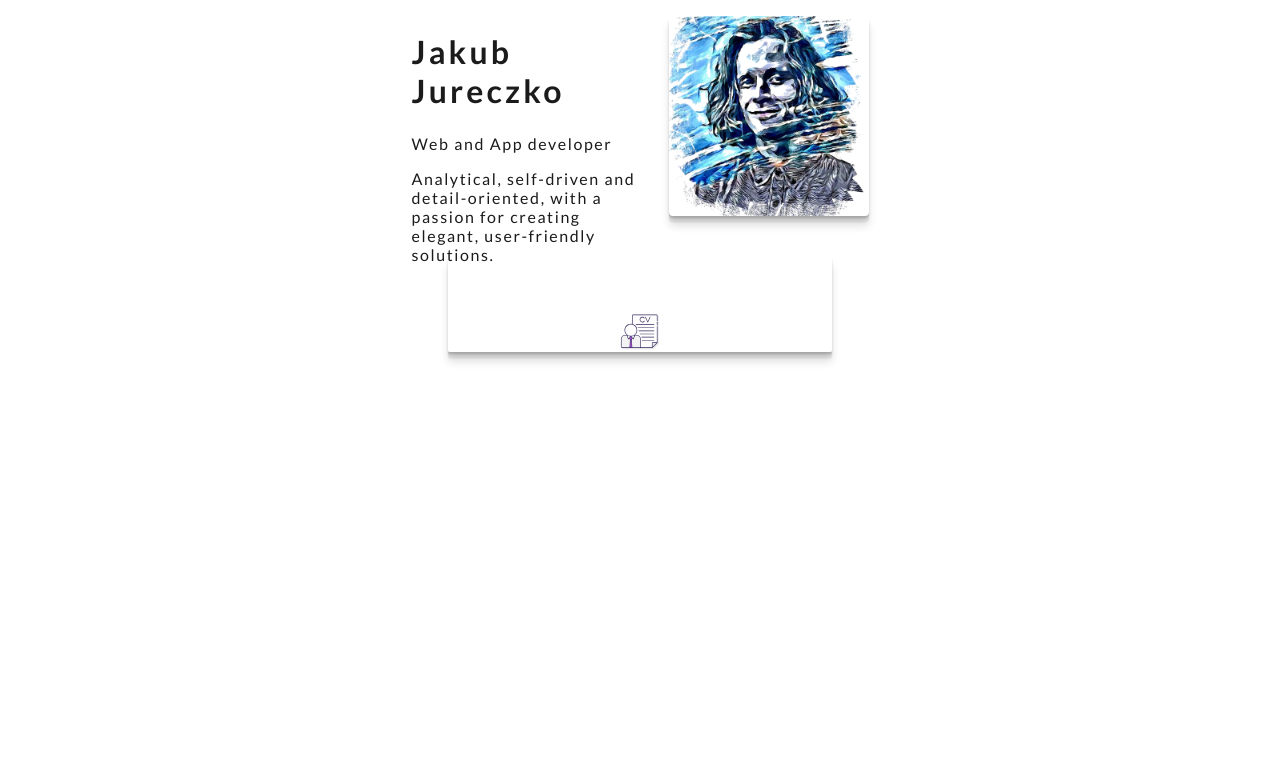
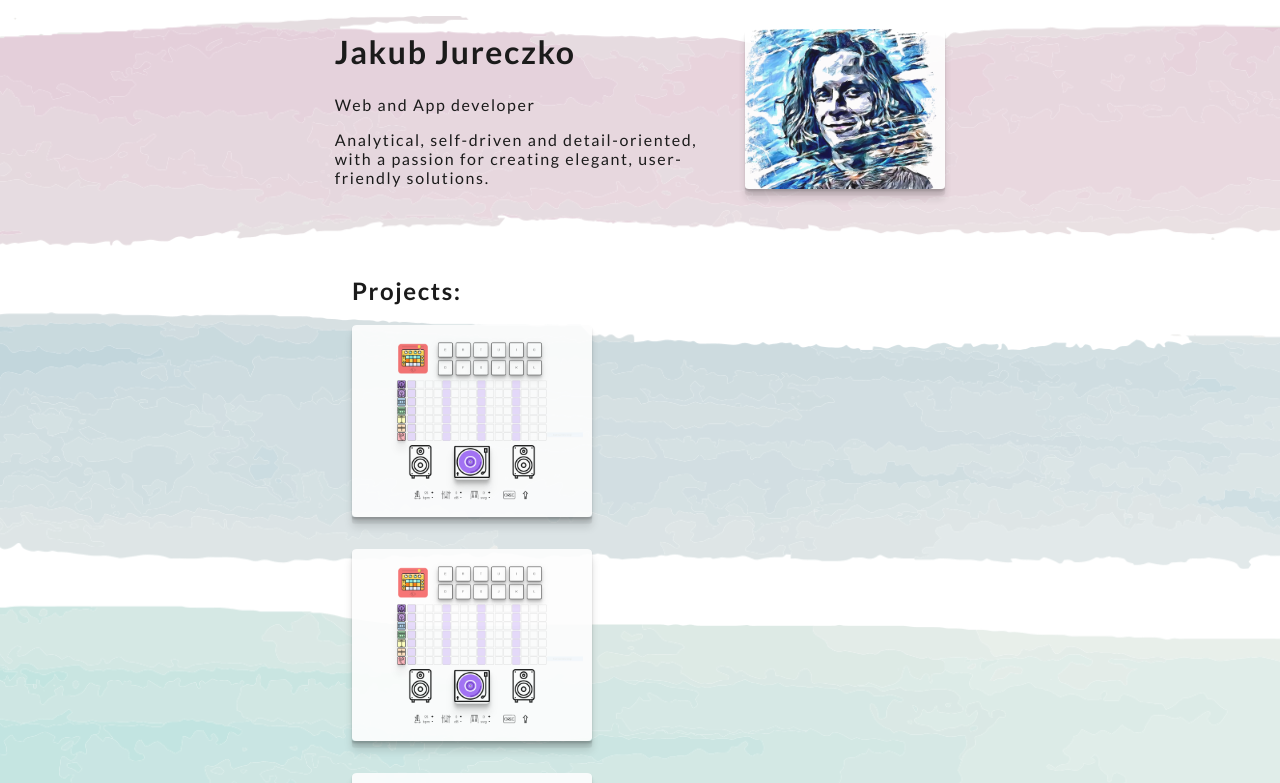
Before and after one commit to JakubJureczko/portfolio, a React (Create React App) app: page / in a window 1280 px wide. Shown: the top 783 px of the page. Built offline with nearby package versions, Linux system fonts and the light colour scheme.

Commit message:
projects

```diff
--- a/src/App.js
+++ b/src/App.js
@@ -2,16 +2,20 @@ import React from "react";
 import "./App.css";
 import Header from "./Header";
 import Navso from "./NavSo";
+import Projects from "./Projects";
 
 function App() {
   return (
     <div className="App">
       <header className="App-header">
         <Header />
+      </header>
+      <main>
+        <Projects />
+      </main>
+      <footer>
         <Navso />
-      </header>
-      <main></main>
-      <footer></footer>
+      </footer>
     </div>
   );
 }
--- a/src/Header.css
+++ b/src/Header.css
@@ -10,8 +10,9 @@ flex-wrap: wrap;
 
 .nav-container button {
   width: 15em;
-  height: 15em;
+  height: 12em;
   margin-left: 2em;
+  margin-top: 1em;
   justify-self: flex-end;
   background-image: url("./assets/images/jur10.png");
   background-size: cover;
@@ -28,7 +29,8 @@ flex-wrap: wrap;
   border-radius: 2%;
   transition: ease-in-out 0.2s;
   cursor: pointer;
-
+  transition: ease 1.5s;
+  opacity: 0.9;
 }
 
 /* @keyframes changer {
@@ -48,9 +50,12 @@ flex-wrap: wrap;
 } */
 
 .nav-container button:hover {
-  background-image: url("./assets/images/jurandnobackbw.png");
-  opacity: 0.95;
-  background-position-y: -1.8em;
+  /* background-image: url("./assets/images/jurandnoback.png");
+  opacity: 0.95; */
+  /* background-position-x: 15em; */
+  opacity: 0.3;
+  transition: 2s;
+  box-shadow: none;
 
 
   /* background-color: rgba(131, 170, 241, 0.555); */
@@ -60,19 +65,33 @@ flex-wrap: wrap;
 
 
 .nav {
-width: 30%;
+width: 50%;
 display: flex;
 flex-direction: column;
 align-items: flex-start;
 justify-content: flex-start;
 flex-wrap: wrap;
-
+/* position: relative; */
 
 
 }
 
+/* .nav::after {
+  content: "";
+  background-image: url("./assets/images/watercolour.png");
+  background-size: contain;
+  background-repeat: no-repeat;
+  opacity: 0.7;
+  top: 0;
+  left: 0;
+  bottom: 0;
+  right: 0;
+  position: absolute;
+  z-index: -1;
+} */
+
 .nav h1, p {
 
   margin: 0.5em 0em;
-  letter-spacing: 0.1em;
+
 }
--- a/src/Header.js
+++ b/src/Header.js
@@ -9,7 +9,9 @@ function Header() {
         <h1>Jakub Jureczko</h1>
         <p>Web and App developer</p>
         <p>Analytical, self-driven and detail-oriented, with a passion for creating elegant, user-friendly solutions.</p>
+        <div className="trzy"></div>
       </div>
+
       <button></button>
     </div>
   );
--- /dev/null
+++ b/src/Projects.css
@@ -0,0 +1,69 @@
+.projects {
+
+}
+.project-header {
+ width: 75%;
+ margin: 0 auto;
+
+}
+.cont {
+  width: 15em;
+  box-shadow:
+  0 2.8px 0.2px rgba(0, 0, 0, 0.034),
+  0 6.7px 0.3px rgba(0, 0, 0, 0.048),
+  0 1.5px 1px rgba(0, 0, 0, 0.06),
+  0 2.3px 1.9px rgba(0, 0, 0, 0.072),
+  0 4.8px 3.4px rgba(0, 0, 0, 0.086),
+  0 10px 8px rgba(0, 0, 0, 0.12);
+  border-radius: 1%;
+ margin-bottom: 2em;
+ transition: ease 3s;
+
+}
+.cont:hover {
+  box-shadow: 0 2.8px 0.2px rgba(0, 0, 0, 0.034);
+  transition: 2s;
+}
+.sink {
+  width: 15em;
+  height: 12em;
+  background-image: url("./assets/images/sink.PNG");
+  background-size: cover;
+  background-position: center;
+  background-repeat: no-repeat;
+  opacity: 0.9;
+  border-radius: 2%;
+  cursor: pointer;
+  transition: ease 1.5s;
+  display: flex;
+  justify-content: center;
+  align-items: center;
+  flex-direction: column;
+
+
+}
+.sink:hover {
+
+  background-position-y: 11em;
+  transition: 0.8s;
+
+}
+.sink > * {
+  opacity: 0;
+  transition: ease-out 0.3s;
+ }
+ a {
+  text-decoration: none;
+  outline: none;
+  color:  rgb(27, 27, 27);
+ }
+
+   .sink:hover *  {
+  opacity: 1;
+  transition: 2s;
+
+}
+
+span {
+  text-align: center;
+}
--- /dev/null
+++ b/src/Projects.js
@@ -0,0 +1,40 @@
+import React from 'react'
+import "./Projects.css"
+ function Projects() {
+
+
+  return (
+    <div className="projects">
+      <div className="project-header">
+      <h2>Projects:</h2>
+      <div className="cont">
+        <a href="https://sinkinbeats.com/" target="_blank">
+        <div className="sink">
+        <p><b>Sink In Beats</b></p>
+        <span>Web App for making beats. Easy to use and very satisfying.</span>
+        <br></br>
+        <span>React.js</span>
+        <span>Tone.js</span>
+        </div>
+        </a>
+      </div>
+      <div className="cont">
+        <div className="sink">
+        </div>
+      </div>
+      <div className="cont">
+        <div className="sink">
+        </div>
+      </div>
+      <div className="cont">
+        <div className="sink">
+        </div>
+      </div>
+      </div>
+
+    </div>
+  )
+}
+
+
+export default Projects;
--- a/src/index.css
+++ b/src/index.css
@@ -16,6 +16,24 @@ body {
 
     font-family: "Lato", sans-serif ;
     color: rgb(27, 27, 27);
+    position: relative;
+    letter-spacing: 0.1em;
+}
+
+
+body::after {
+  background-image: url("./assets/images/watercolour.png");
+    background-size: cover;
+    background-position: center;
+    background-repeat: no-repeat;
+    content: "";
+    opacity: 0.7;
+    top: 0;
+    left: 0;
+    bottom: 0;
+    right: 0;
+    position: absolute;
+    z-index: -1;
 }
 
 code {
```
Also changed, not shown: src/assets/images/sink.PNG (added), src/assets/images/watercolour.png (added).
